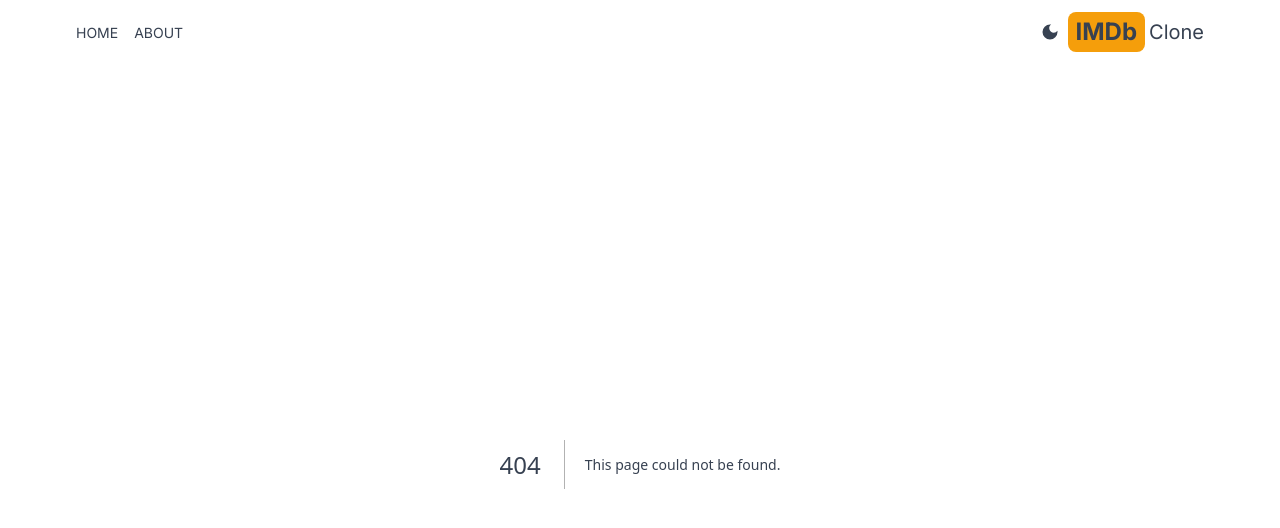
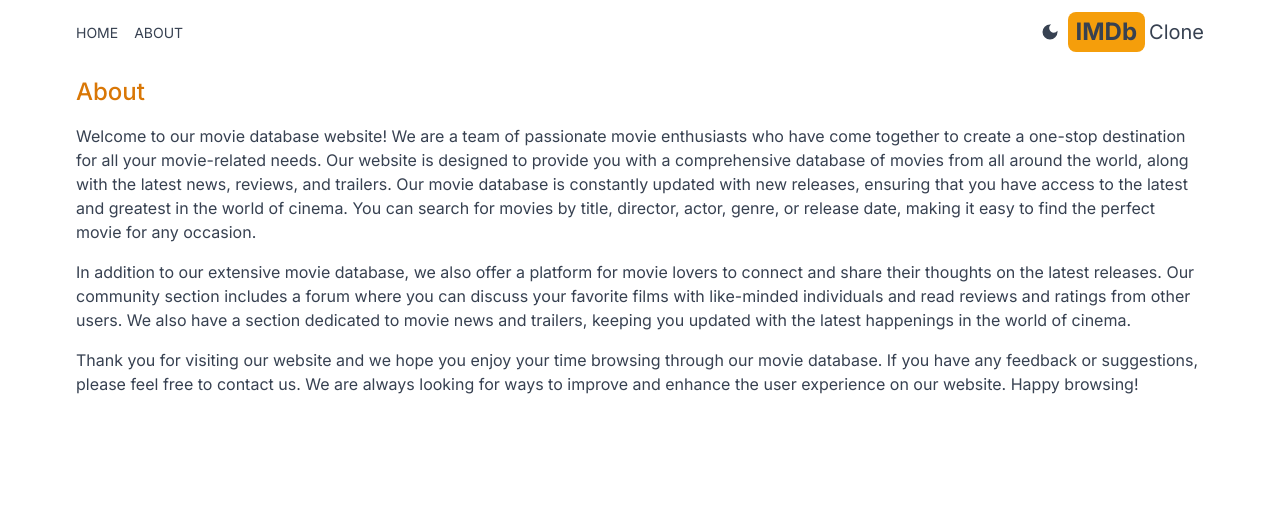
Before and after one commit to rinkyrakesh/IMDb-clone, a Next.js app: page /about in a window 1280 px wide. Before the commit this address had no page. Shown: the top 528 px of the page. Built offline with nearby package versions, Linux system fonts and the light colour scheme.

Commit message:
create about page

```diff
--- /dev/null
+++ b/src/app/about/page.jsx
@@ -0,0 +1,17 @@
+export default function About() {
+  return (
+    <div className="max-w-6xl mx-auto p-3 space-y-4">
+        <h1 className="text-2xl font-medium text-amber-600" >About</h1>
+      <p>
+      Welcome to our movie database website! We are a team of passionate movie enthusiasts who have come together to create a one-stop destination for all your movie-related needs. Our website is designed to provide you with a comprehensive database of movies from all around the world, along with the latest news, reviews, and trailers. Our movie database is constantly updated with new releases, ensuring that you have access to the latest and greatest in the world of cinema. You can search for movies by title, director, actor, genre, or release date, making it easy to find the perfect movie for any occasion.
+      </p>
+      <p>
+      In addition to our extensive movie database, we also offer a platform for movie lovers to connect and share their thoughts on the latest releases. Our community section includes a forum where you can discuss your favorite films with like-minded individuals and read reviews and ratings from other users. We also have a section dedicated to movie news and trailers, keeping you updated with the latest happenings in the world of cinema.
+
+      </p>
+      <p>
+      Thank you for visiting our website and we hope you enjoy your time browsing through our movie database. If you have any feedback or suggestions, please feel free to contact us. We are always looking for ways to improve and enhance the user experience on our website. Happy browsing!
+      </p>
+    </div>
+  )
+}
```
